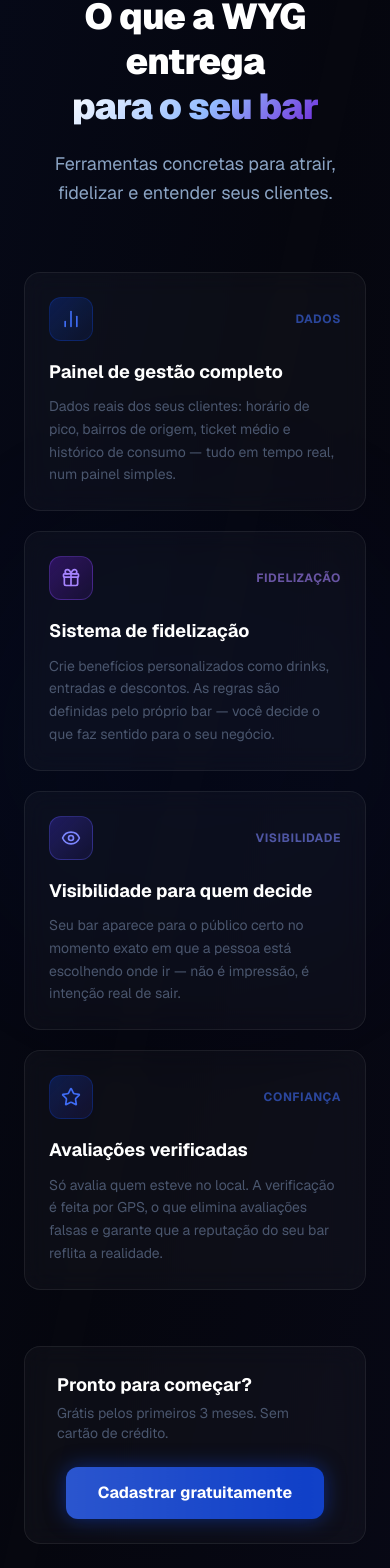
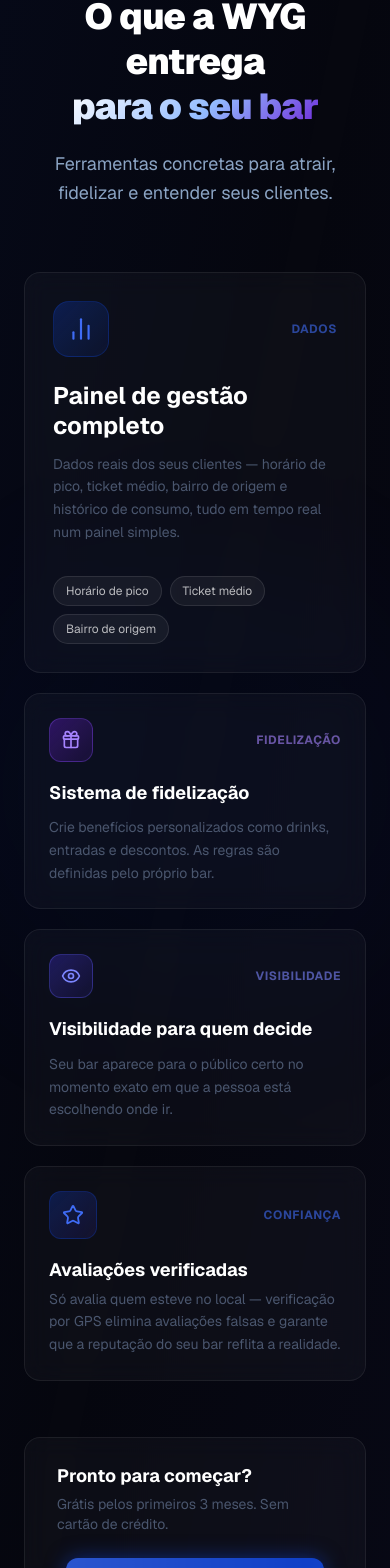
Before and after one commit to gabrielcaixeta01/wyg, a Next.js app: page / in a window 390 px wide. Shown: the part 3246-4814 px from the top of the page. Built offline with nearby package versions, Linux system fonts and the light colour scheme.

Commit message:
Ajustes no design da secao

```diff
--- a/src/components/ForTheBar.tsx
+++ b/src/components/ForTheBar.tsx
@@ -4,23 +4,16 @@
 import { motion, useInView } from "framer-motion";
 import { BarChart2, Gift, Eye, Star } from "lucide-react";
 
-const BENEFITS = [
-  {
-    icon: BarChart2,
-    color: "from-purple/30 to-purple/10",
-    border: "border-purple/30",
-    iconColor: "text-purple-light",
-    title: "Painel de gestão completo",
-    desc: "Dados reais dos seus clientes: horário de pico, bairros de origem, ticket médio e histórico de consumo — tudo em tempo real, num painel simples.",
-    tag: "Dados",
-  },
+const PANEL_STATS = ["Horário de pico", "Ticket médio", "Bairro de origem"];
+
+const SIDE_BENEFITS = [
   {
     icon: Gift,
     color: "from-violet-600/30 to-violet-600/10",
     border: "border-violet-500/30",
     iconColor: "text-violet-400",
     title: "Sistema de fidelização",
-    desc: "Crie benefícios personalizados como drinks, entradas e descontos. As regras são definidas pelo próprio bar — você decide o que faz sentido para o seu negócio.",
+    desc: "Crie benefícios personalizados como drinks, entradas e descontos. As regras são definidas pelo próprio bar.",
     tag: "Fidelização",
   },
   {
@@ -29,17 +22,8 @@
     border: "border-indigo-500/30",
     iconColor: "text-indigo-400",
     title: "Visibilidade para quem decide",
-    desc: "Seu bar aparece para o público certo no momento exato em que a pessoa está escolhendo onde ir — não é impressão, é intenção real de sair.",
+    desc: "Seu bar aparece para o público certo no momento exato em que a pessoa está escolhendo onde ir.",
     tag: "Visibilidade",
-  },
-  {
-    icon: Star,
-    color: "from-purple/30 to-indigo-600/10",
-    border: "border-purple/30",
-    iconColor: "text-purple-light",
-    title: "Avaliações verificadas",
-    desc: "Só avalia quem esteve no local. A verificação é feita por GPS, o que elimina avaliações falsas e garante que a reputação do seu bar reflita a realidade.",
-    tag: "Confiança",
   },
 ];
 
@@ -85,16 +69,58 @@
           </motion.p>
         </div>
 
-        <div className="grid sm:grid-cols-2 gap-5">
-          {BENEFITS.map((benefit, i) => {
+        <div className="grid grid-cols-1 sm:grid-cols-2 lg:grid-cols-3 lg:grid-rows-2 gap-5">
+
+          {/* ── Featured: Painel de gestão (large) ── */}
+          <motion.div
+            initial={{ opacity: 0, y: 40 }}
+            animate={inView ? { opacity: 1, y: 0 } : {}}
+            transition={{ duration: 0.6, ease: "easeOut" as const }}
+            className="relative glass-card rounded-2xl p-7 sm:p-8 card-hover group overflow-hidden sm:col-span-2 lg:col-span-2 lg:row-span-2 flex flex-col justify-between"
+          >
+            <div className="absolute inset-0 bg-linear-to-br from-purple/30 to-purple/10 opacity-0 group-hover:opacity-100 transition-opacity duration-500 rounded-2xl" />
+
+            <div className="relative z-10">
+              <div className="flex items-center justify-between mb-6">
+                <div className="w-14 h-14 rounded-2xl bg-linear-to-br from-purple/30 to-purple/10 border border-purple/30 flex items-center justify-center text-purple-light group-hover:scale-110 transition-transform duration-300">
+                  <BarChart2 size={26} />
+                </div>
+                <span className="text-xs font-bold uppercase tracking-wider text-purple-light opacity-60">
+                  Dados
+                </span>
+              </div>
+
+              <h3 className="text-white font-bold text-2xl leading-tight mb-3 max-w-xs">
+                Painel de gestão completo
+              </h3>
+              <p className="text-muted text-sm leading-relaxed max-w-sm">
+                Dados reais dos seus clientes — horário de pico, ticket médio, bairro de
+                origem e histórico de consumo, tudo em tempo real num painel simples.
+              </p>
+            </div>
+
+            <div className="relative z-10 flex flex-wrap gap-2 mt-8">
+              {PANEL_STATS.map((stat) => (
+                <span
+                  key={stat}
+                  className="text-xs text-white/70 bg-white/5 border border-white/10 rounded-full px-3 py-1.5"
+                >
+                  {stat}
+                </span>
+              ))}
+            </div>
+          </motion.div>
+
+          {/* ── Side cards ── */}
+          {SIDE_BENEFITS.map((benefit, i) => {
             const Icon = benefit.icon;
             return (
               <motion.div
                 key={benefit.title}
                 initial={{ opacity: 0, y: 40 }}
                 animate={inView ? { opacity: 1, y: 0 } : {}}
-                transition={{ duration: 0.6, delay: 0.1 + i * 0.1, ease: "easeOut" as const }}
-                className="relative glass-card rounded-2xl p-6 card-hover group overflow-hidden"
+                transition={{ duration: 0.6, delay: 0.15 + i * 0.1, ease: "easeOut" as const }}
+                className="relative glass-card rounded-2xl p-6 card-hover group overflow-hidden lg:col-span-1"
               >
                 <div className={`absolute inset-0 bg-linear-to-br ${benefit.color} opacity-0 group-hover:opacity-100 transition-opacity duration-500 rounded-2xl`} />
 
@@ -119,6 +145,39 @@
             );
           })}
         </div>
+
+        {/* ── Avaliações verificadas: wide banner ── */}
+        <motion.div
+          initial={{ opacity: 0, y: 30 }}
+          animate={inView ? { opacity: 1, y: 0 } : {}}
+          transition={{ duration: 0.6, delay: 0.4, ease: "easeOut" as const }}
+          className="relative glass-card rounded-2xl p-6 sm:p-7 card-hover group overflow-hidden mt-5 flex flex-col sm:flex-row sm:items-center gap-5"
+        >
+          <div className="absolute inset-0 bg-linear-to-br from-purple/30 to-indigo-600/10 opacity-0 group-hover:opacity-100 transition-opacity duration-500 rounded-2xl" />
+
+          <div className="relative z-10 flex items-center justify-between sm:justify-start gap-5">
+            <div className="w-12 h-12 rounded-xl bg-linear-to-br from-purple/30 to-indigo-600/10 border border-purple/30 flex items-center justify-center text-purple-light shrink-0 group-hover:scale-110 transition-transform duration-300">
+              <Star size={22} />
+            </div>
+            <span className="text-xs font-bold uppercase tracking-wider text-purple-light opacity-60 sm:hidden">
+              Confiança
+            </span>
+          </div>
+
+          <div className="relative z-10 flex-1">
+            <h3 className="text-white font-bold text-lg leading-tight mb-1.5">
+              Avaliações verificadas
+            </h3>
+            <p className="text-muted text-sm leading-relaxed">
+              Só avalia quem esteve no local — verificação por GPS elimina avaliações
+              falsas e garante que a reputação do seu bar reflita a realidade.
+            </p>
+          </div>
+
+          <span className="relative z-10 shrink-0 hidden sm:block text-xs font-bold uppercase tracking-wider text-purple-light opacity-60 sm:self-start">
+            Confiança
+          </span>
+        </motion.div>
 
         <motion.div
           initial={{ opacity: 0, y: 30 }}
```
